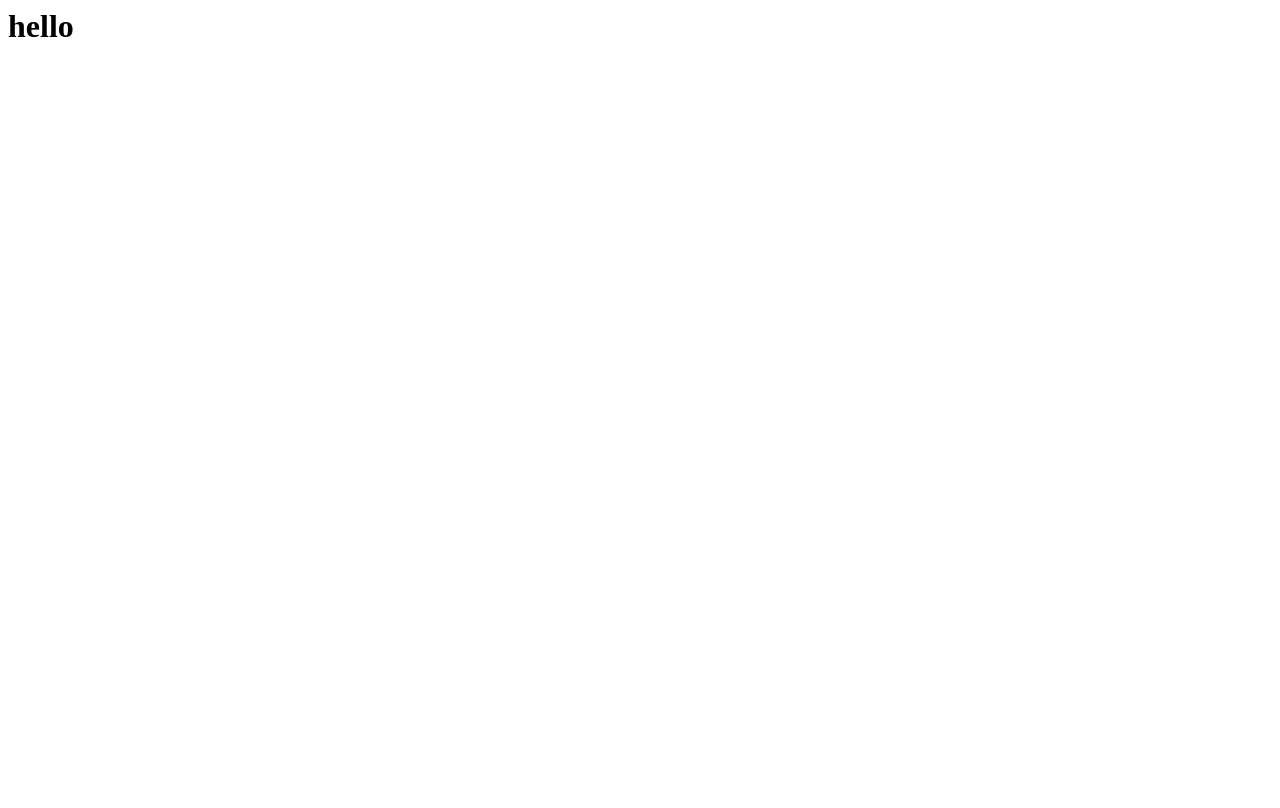
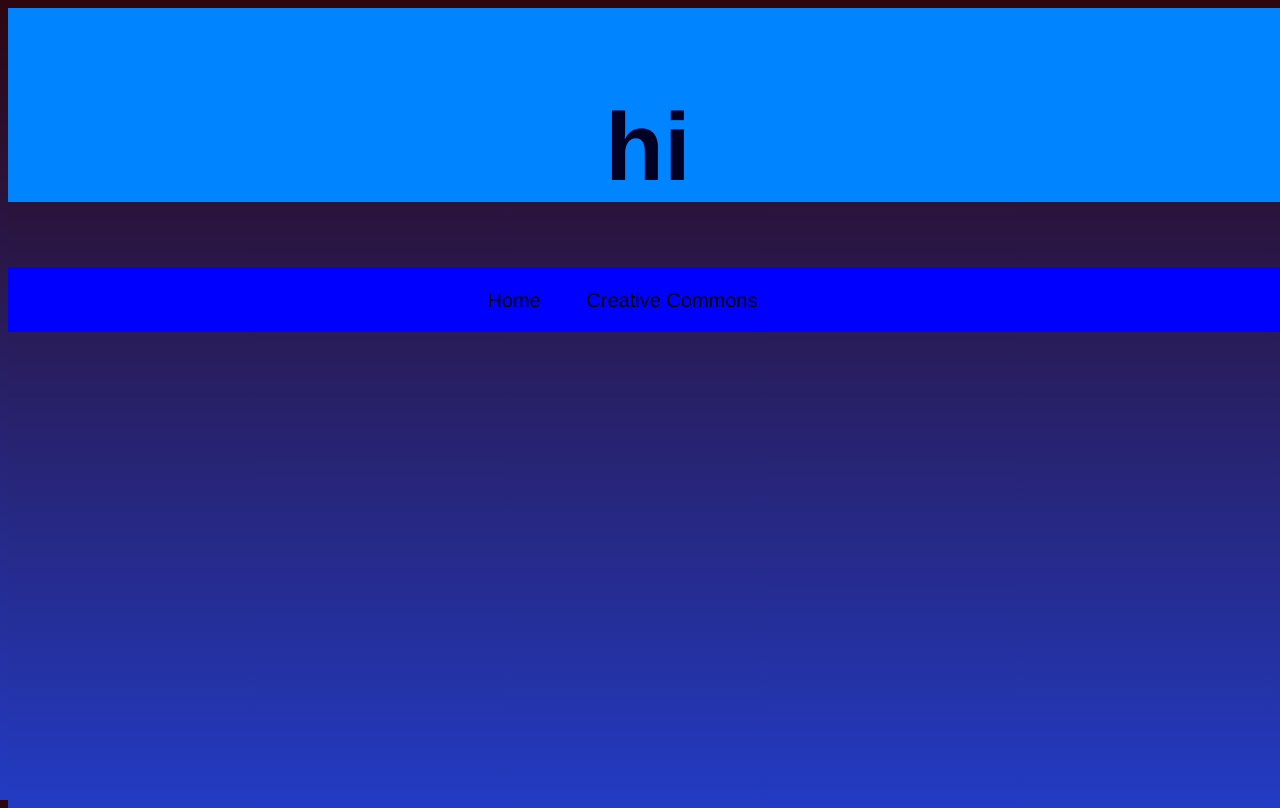
Before and after one commit to Mackuranui/website1, a plain HTML site: page index.html in a window 1280 px wide. Drawn offline with Linux system fonts and the light colour scheme.

Commit message:
added background, banner and navigation

```diff
--- a/index.html
+++ b/index.html
@@ -1 +1,33 @@
-<h1>hello</h1>
+<!DOCTYPE html>
+<html>
+  <head>
+    <meta charset="utf-8">
+    <meta name="viewport" content="width=device-width">
+    <link href="style.css" rel="stylesheet" type="text/css" />
+  </head>
+  <body>
+    <nav></nav>
+    <div id="image1"></div>
+    <section></section>
+    <div id="image2"></div>
+    <section></section>
+    <div id="image3"></div>
+    <section></section>
+    <footer></footer>
+  </body>
+  <header>
+   <h1>hi</h1>
+  </header>
+  <center>
+    <nav>
+      <ul>
+     <li><a href="index.html">Home</a></li>
+    <li><a href="">Creative Commons</a></li>
+    <li><a href=""></a></li>
+    <li><a href=""></a></li>
+      </ul>
+    </nav>
+  </center>
+
+
+</html>
--- /dev/null
+++ b/style.css
@@ -0,0 +1,37 @@
+html, body {
+
+  height: 100%;
+  width: 100%;
+background: rgb(34, 40, 195);
+background: linear-gradient(0deg, rgba(34,59,196,1) 0%, rgba(45,6,15,2) 100%);
+}
+header {
+     padding-top:20px;
+     width: 100%;
+     hight: 300px;
+     text-align: center;
+     font-size: 3em;
+     background-color: #0084ff;
+     color:#010024;
+     font-family: 'Helvetica Neue',Helvetica, sans-serif;
+}
+ul {
+  background-color:blue;
+  text-aline:center;
+     font-size: 20px;
+     font-family: 'Helvetica Neue',Helvetica, sans-serif;
+}
+li{
+  display: inline;
+}
+a{
+  display:inline-block;
+color:black;
+text-decoration:none;
+  padding:20px;
+}
+a:hover{
+  background-color:green;
+colour:black;}
+
+}
```
Also changed, not shown: image1.jpg (added), image2.jpg (added), image3.jpg (added).
